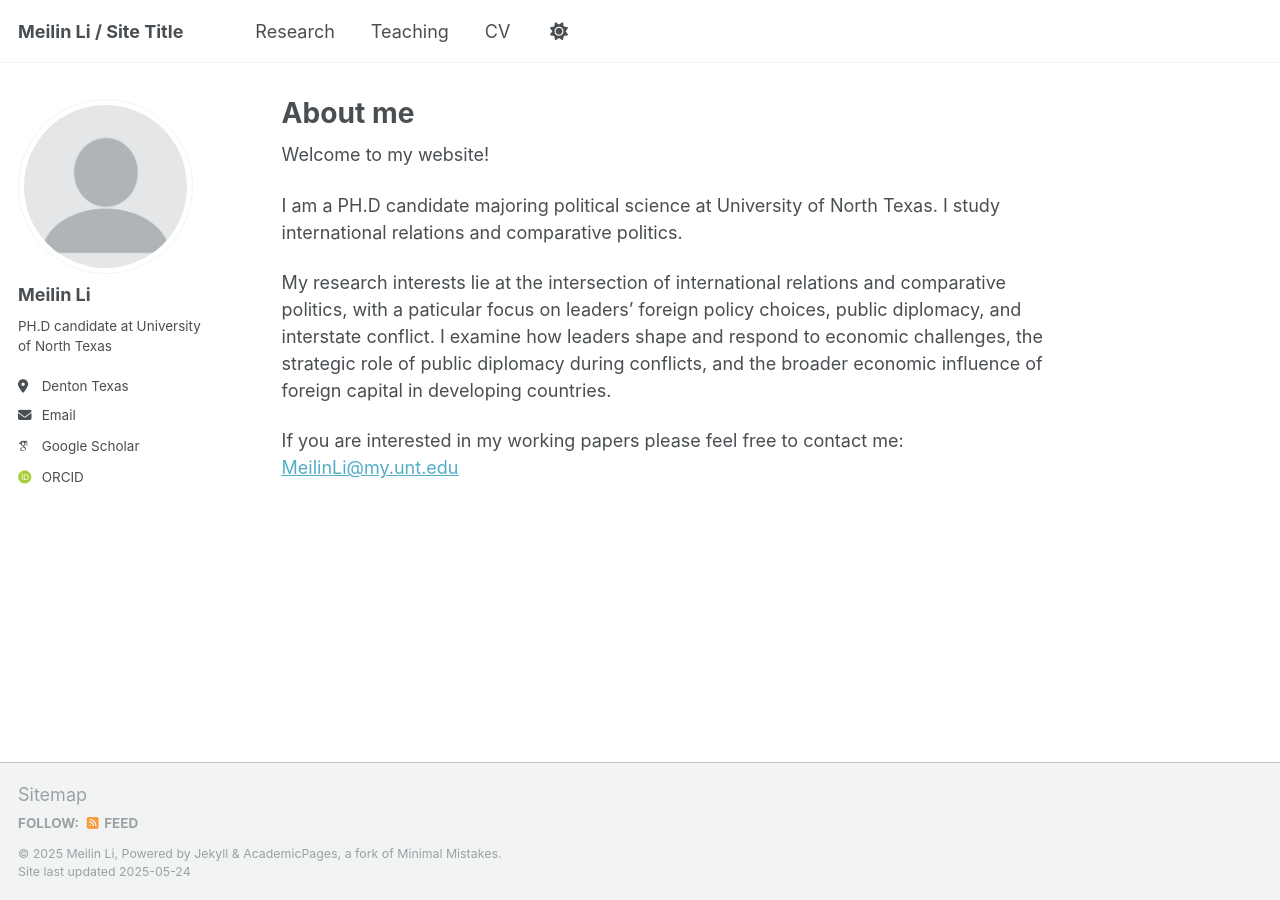
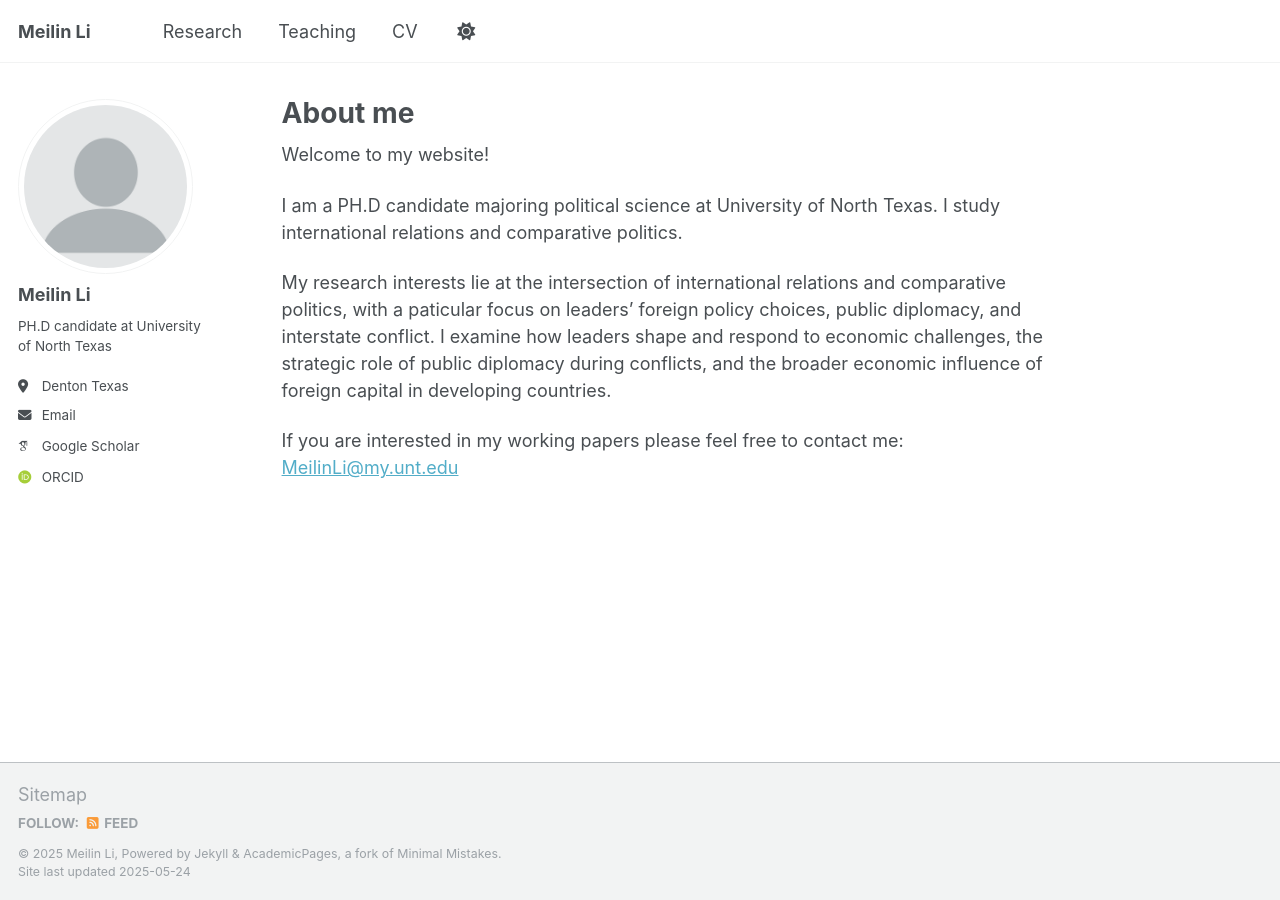
Before and after one commit to meilinlinet/meilinlinet.github.io, a Jekyll site: the page built from _pages/about.md, in a window 1280 px wide. Built offline with Jekyll 4.4.1, drawn with Linux system fonts in a browser that asks for light colours; some web fonts are replaced.

Commit message:
Update _config.yml

```diff
--- a/_config.yml
+++ b/_config.yml
@@ -9,7 +9,7 @@
 # Basic Site Settings
 locale                   : "en-US"
 site_theme               : "default"
-title                    : "Meilin Li / Site Title"
+title                    : "Meilin Li"
 title_separator          : "-"
 name                     : &name "Meilin Li"
 description              : &description "I am a PH.D candicate at University of North Texas"
```
